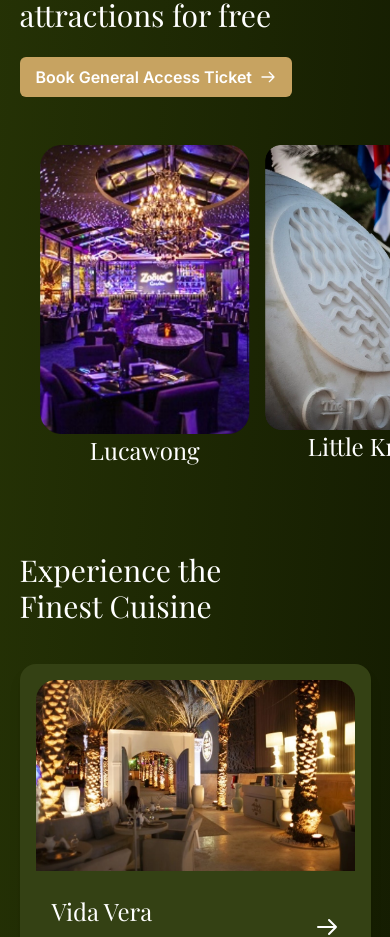
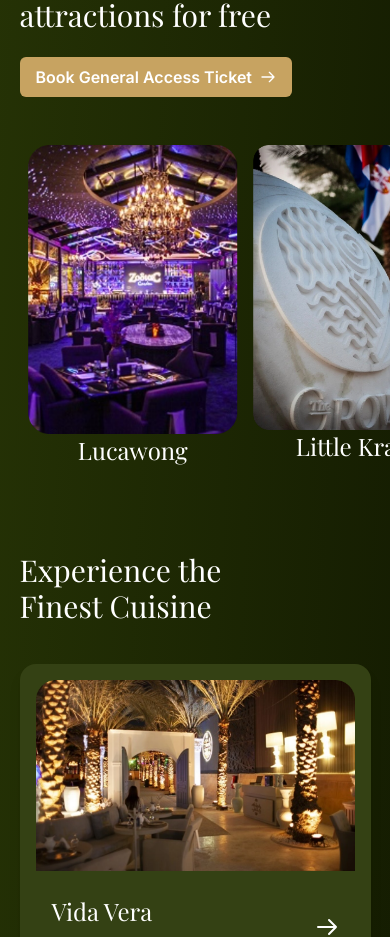
Before and after one commit to CodeByYahya/WeUno-Frontend-Test, a React (Vite) app: page / in a window 390 px wide. Shown: the part 1760-2697 px from the top of the page. Built offline with nearby package versions, Linux system fonts and the light colour scheme.

Commit message:
fix carousel margin

```diff
--- a/src/components/Experience.jsx
+++ b/src/components/Experience.jsx
@@ -40,7 +40,7 @@
   return (
     <div className="w-full flex flex-col flex-wrap md:flex-nowrap items-center overflow-hidden md:justify-between md:items-start md:mt-36 md:flex-row ">
       <div className="w-[90%] md:w-[25%] mb-10 ms-0 md:ms-20">
-        <h2 className="text-white text-start mb-4 text-3xl w-[80%] md:w-full md:text-5xl font-serif">
+        <h2 className="text-white text-start mb-4 text-3xl w-[80%] md:w-full sm:text-5xl font-serif">
           Curate your experience as you like
         </h2>
           <Button text="Book Tickets" />
--- a/src/components/Ticket.jsx
+++ b/src/components/Ticket.jsx
@@ -63,7 +63,7 @@
         <h2 className="text-white w-[80%] text-3xl sm:text-5xl font-serif">Book General Access ticket and enjoy the attractions for free</h2>
         <Button text="Book General Access Ticket"/>
       </div>
-    <div className="w-full ms-6">
+    <div className="w-full md:ms-6">
     <Carousel className="ms-20" settings={settings} images={images} width={"w-[88vw] "}/>
     </div>
 
```
